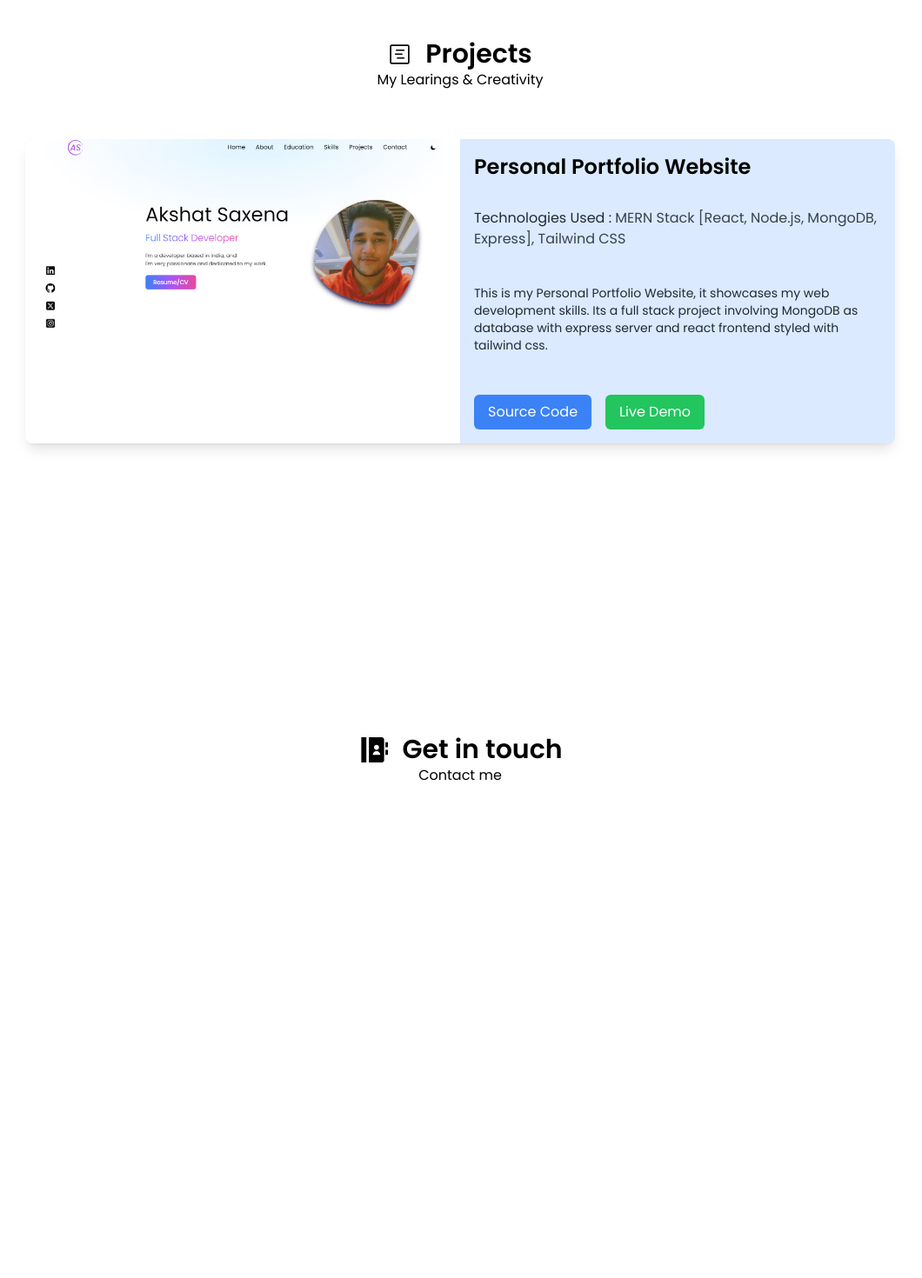
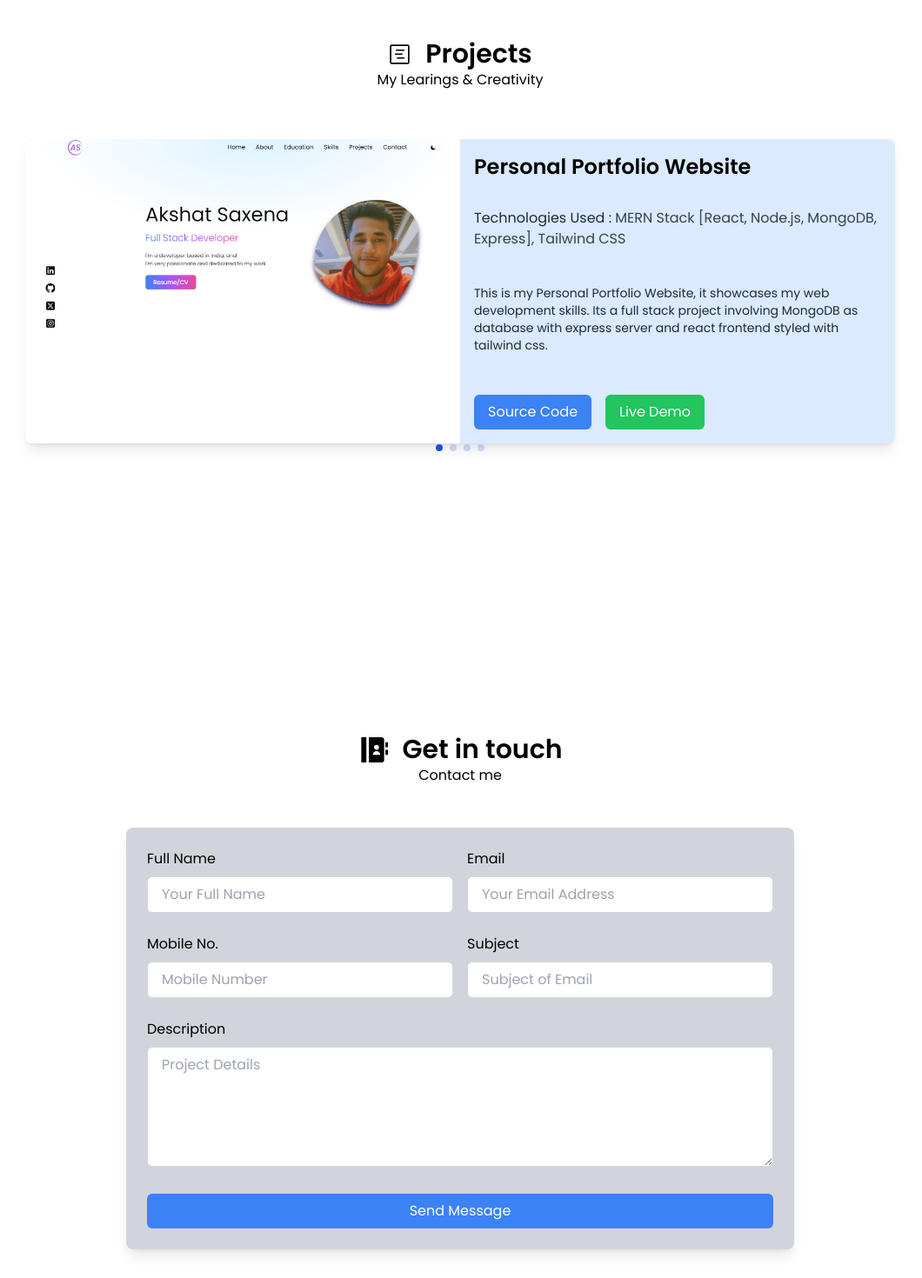
Before and after one commit to GitHub-Akshat/Portfolio-Website, a React (Vite) app: page / in a window 1280 px wide. Shown: the part 3460-4930 px from the top of the page at 87% size, without its empty margins (111-1171 px from the left). Built offline with nearby package versions, Linux system fonts and the light colour scheme.

Commit message:
Frontedn Completed

```diff
--- a/src/Components/Contact.jsx
+++ b/src/Components/Contact.jsx
@@ -1,5 +1,6 @@
 import { RiContactsBookFill } from "react-icons/ri";
 import { motion } from "framer-motion";
+
 const Contact = () => {
   return (
     <div id="Contact" className="Contact-container min-h-screen">
@@ -8,7 +9,7 @@ const Contact = () => {
         whileInView={{y:0, opacity:1}}
         transition={{duration:0.5, delay:0.3}}
         className="flex flex-col justify-center pb-8"
-        >
+      >
         <div className="flex justify-center items-center space-x-4">
           <RiContactsBookFill size={35} className="dark:text-neutral-200" />
             <h2 className="text-black dark:text-neutral-200 text-xl sm:text-2xl lg:text-3xl font-semibold text-center">
@@ -17,8 +18,57 @@ const Contact = () => {
         </div>
         <span className="text-black dark:text-neutral-200 text-center">Contact me</span>
       </motion.div>
+
+      <div className="container mx-auto flex justify-center p-4">
+        <form className="w-full max-w-3xl bg-gray-300 dark:bg-neutral-800 shadow-lg rounded-lg p-6 space-y-6">
+          {/* Row 1: Name and Email */}
+          <div className="flex flex-col md:flex-row md:space-x-4">
+            <div className="w-full md:w-1/2">
+              <label className="block text-black dark:text-neutral-200 mb-2">
+                Full Name
+              </label>
+              <input type="text" placeholder="Your Full Name" className="w-full px-4 py-2 border border-gray-300 dark:border-neutral-700 rounded-md focus:outline-none focus:ring-2 focus:ring-blue-500" name="name" required/>
+            </div>
+            <div className="w-full md:w-1/2 mt-4 md:mt-0">
+              <label className="block text-black dark:text-neutral-200 mb-2">
+                Email
+              </label>
+              <input type="email" placeholder="Your Email Address" className="w-full px-4 py-2 border border-gray-300 dark:border-neutral-700 rounded-md focus:outline-none focus:ring-2 focus:ring-blue-500" name="email" required/>
+            </div>
+          </div>
+
+          {/* Row 2: Mobile No. and Subject */}
+          <div className="flex flex-col md:flex-row md:space-x-4">
+            <div className="w-full md:w-1/2">
+              <label className="block text-black dark:text-neutral-200 mb-2">
+                Mobile No.
+              </label>
+              <input type="number" placeholder="Mobile Number" className="w-full px-4 py-2 border border-gray-300 dark:border-neutral-700 rounded-md focus:outline-none focus:ring-2 focus:ring-blue-500" name="contact" required/>
+            </div>
+            <div className="w-full md:w-1/2 mt-4 md:mt-0">
+              <label className="block text-black dark:text-neutral-200 mb-2">
+                Subject
+              </label>
+              <input type="text" placeholder="Subject of Email" className="w-full px-4 py-2 border border-gray-300 dark:border-neutral-700 rounded-md focus:outline-none focus:ring-2 focus:ring-blue-500" name="subject" required/>
+            </div>
+          </div>
+
+          {/* Row 3: Description */}
+          <div>
+            <label className="block text-black dark:text-neutral-200 mb-2">
+              Description
+            </label>
+            <textarea cols={25} rows={5} type="text" placeholder="Project Details" className="w-full px-4 py-2 border border-gray-300 dark:border-neutral-700 rounded-md focus:outline-none focus:ring-2 focus:ring-blue-500" name="Project" required/>
+          </div>
+
+          <button className="w-full px-4 py-2 bg-blue-500 text-white rounded-md hover:bg-blue-600 transition-all">
+            Send Message
+          </button>
+        </form>
+      </div>
+
     </div>
   )
 }
 
-export default Contact
+export default Contact;
--- a/src/Components/Projects.jsx
+++ b/src/Components/Projects.jsx
@@ -2,7 +2,9 @@ import { GoProjectRoadmap } from "react-icons/go";
 import { motion } from "framer-motion";
 import p1 from "/src/assets/p1.png";
 import { Swiper, SwiperSlide } from 'swiper/react';
+import { Pagination } from 'swiper/modules';
 import 'swiper/css';
+import 'swiper/css/pagination';
 
 const Projects = () => {
   return (
@@ -23,22 +25,26 @@ const Projects = () => {
       </motion.div>
 
       <Swiper
-        effect={'coverflow'}
+        modules={[Pagination]}
         spaceBetween={50}
         slidesPerView={1}
         onSlideChange={() => console.log('slide change')}
         onSwiper={(swiper) => console.log(swiper)}
         loop={true}
-        coverflowEffect={{
-          rotate:0,
-          stretch:0,
-          depth:100,
-          modifier:2.5
-        }}
+        pagination={{
+          clickable: true,
+          renderBullet: (index, className) => {
+            return `<span class="${className} bg-blue-700 dark:bg-gray-300 mt-12"></span>`; // Change the colors here
+        }}}
       >
       <SwiperSlide>
+        <motion.div
+          initial={{ x: -200, opacity: 0 }}
+          whileInView={{ x: 0, opacity: 1 }}
+          transition={{ duration: 0.5, delay:0.3 }}
+        >
           <div className="container mx-auto p-6">
-          <div className="flex flex-col md:flex-row bg-blue-100 dark:bg-neutral-800 shadow-lg rounded-lg overflow-hidden md:w-[700px] md:h-[320px] lg:w-[1000px] lg:h-[350px] mx-auto"> {/* Adjusted width and height for desktop */}
+            <div className="flex flex-col md:flex-row bg-blue-100 dark:bg-neutral-800 shadow-lg rounded-lg overflow-hidden md:w-[700px] md:h-[320px] lg:w-[1000px] lg:h-[350px] mx-auto transition-all duration-300 transform hover:scale-110"> {/* Adjusted width and height for desktop */}
 
               {/* Image Section */}
               <div className="md:w-1/2 w-full h-48 md:h-full"> {/* Full height image on larger screens */}
@@ -73,10 +79,16 @@ const Projects = () => {
               </div>
             </div>
           </div>
+        </motion.div>
       </SwiperSlide>
       <SwiperSlide>
+        <motion.div
+          initial={{ x: -200, opacity: 0 }}
+          whileInView={{ x: 0, opacity: 1 }}
+          transition={{ duration: 0.5, delay:0.3 }}
+        >
           <div className="container mx-auto p-6">
-          <div className="flex flex-col md:flex-row bg-blue-100 dark:bg-neutral-800 shadow-lg rounded-lg overflow-hidden md:w-[700px] md:h-[320px] lg:w-[1000px] lg:h-[350px] mx-auto"> {/* Adjusted width and height for desktop */}
+            <div className="flex flex-col md:flex-row bg-blue-100 dark:bg-neutral-800 shadow-lg rounded-lg overflow-hidden md:w-[700px] md:h-[320px] lg:w-[1000px] lg:h-[350px] mx-auto transition-all duration-300 transform hover:scale-110"> {/* Adjusted width and height for desktop */}
 
               {/* Image Section */}
               <div className="md:w-1/2 w-full h-48 md:h-full"> {/* Full height image on larger screens */}
@@ -111,10 +123,16 @@ const Projects = () => {
               </div>
             </div>
           </div>
+        </motion.div>
       </SwiperSlide>
       <SwiperSlide>
+        <motion.div
+          initial={{ x: -200, opacity: 0 }}
+          whileInView={{ x: 0, opacity: 1 }}
+          transition={{ duration: 0.5, delay:0.3 }}
+        >
           <div className="container mx-auto p-6">
-          <div className="flex flex-col md:flex-row bg-blue-100 dark:bg-neutral-800 shadow-lg rounded-lg overflow-hidden md:w-[700px] md:h-[320px] lg:w-[1000px] lg:h-[350px] mx-auto"> {/* Adjusted width and height for desktop */}
+            <div className="flex flex-col md:flex-row bg-blue-100 dark:bg-neutral-800 shadow-lg rounded-lg overflow-hidden md:w-[700px] md:h-[320px] lg:w-[1000px] lg:h-[350px] mx-auto transition-all duration-300 transform hover:scale-110"> {/* Adjusted width and height for desktop */}
 
               {/* Image Section */}
               <div className="md:w-1/2 w-full h-48 md:h-full"> {/* Full height image on larger screens */}
@@ -149,10 +167,16 @@ const Projects = () => {
               </div>
             </div>
           </div>
+        </motion.div>
       </SwiperSlide>
       <SwiperSlide>
+        <motion.div
+          initial={{ x: -200, opacity: 0 }}
+          whileInView={{ x: 0, opacity: 1 }}
+          transition={{ duration: 0.5, delay:0.3 }}
+        >
           <div className="container mx-auto p-6">
-          <div className="flex flex-col md:flex-row bg-blue-100 dark:bg-neutral-800 shadow-lg rounded-lg overflow-hidden md:w-[700px] md:h-[320px] lg:w-[1000px] lg:h-[350px] mx-auto"> {/* Adjusted width and height for desktop */}
+            <div className="flex flex-col md:flex-row bg-blue-100 dark:bg-neutral-800 shadow-lg rounded-lg overflow-hidden md:w-[700px] md:h-[320px] lg:w-[1000px] lg:h-[350px] mx-auto transition-all duration-300 transform hover:scale-110"> {/* Adjusted width and height for desktop */}
 
               {/* Image Section */}
               <div className="md:w-1/2 w-full h-48 md:h-full"> {/* Full height image on larger screens */}
@@ -187,11 +211,9 @@ const Projects = () => {
               </div>
             </div>
           </div>
+        </motion.div>
       </SwiperSlide>
     </Swiper>
-
-
-
     </div>
   )
 }
```
Also changed, not shown: src/assets/cm.png (added). Lines whose indentation alone changed are shown as unchanged.
